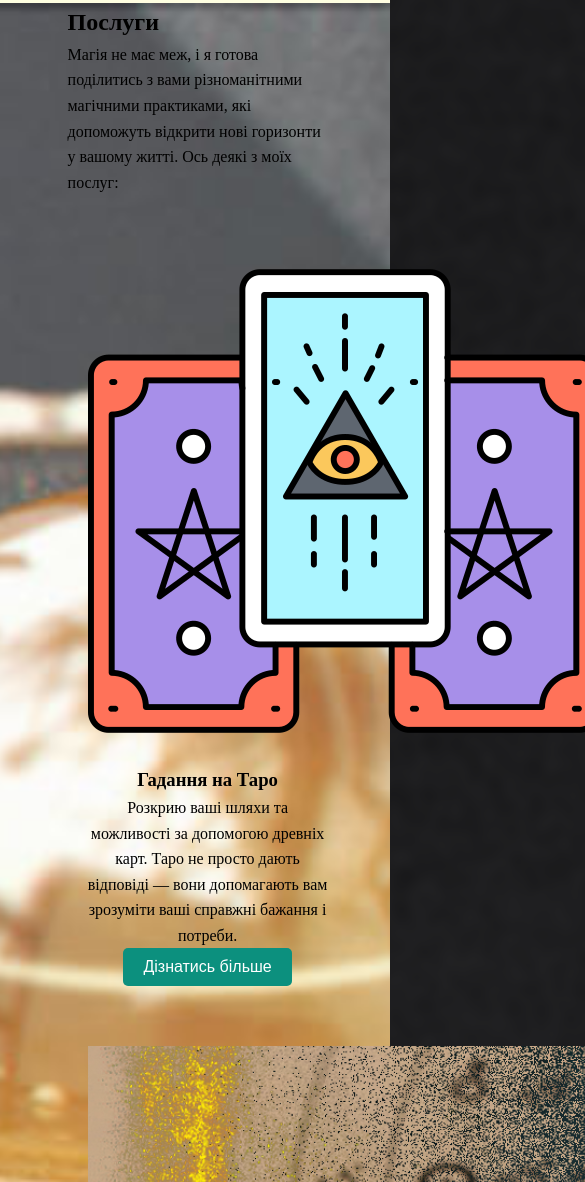
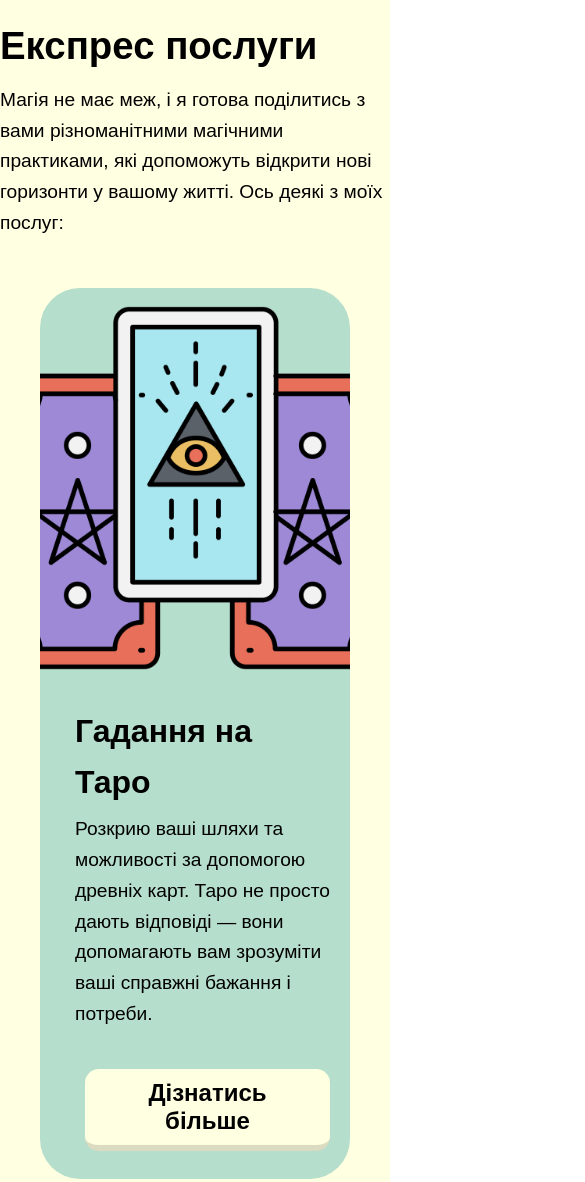
Before and after one commit to adidvar/ind, a plain HTML site: page index.html in a window 390 px wide. Shown: the part 5532-6714 px from the top of the page, 585 px wide, since content can reach past the window. Drawn offline with Linux system fonts and the light colour scheme; a web font is replaced by a local one.

Commit message:
extra sevices

```diff
--- a/index.html
+++ b/index.html
@@ -17,7 +17,7 @@
     <!--Стилі Богдана-->
     <link rel="stylesheet" href="style/reviews.css">
     <link rel="stylesheet" href="style/shop.css">
-    <link rel="stylesheet" href="style/services2.css">
+    <link rel="stylesheet" href="style/extra-services.css">
 
     <link rel="preconnect" href="https://fonts.googleapis.com">
     <link rel="preconnect" href="https://fonts.gstatic.com" crossorigin>
@@ -127,7 +127,8 @@
                     <div class="service-card">
                         <div class="service-card__title">Політ на ступці</div>
                         <div class="service-card__description">
-                            Орендуйте ступку, щоб відчути неймовірне відчуття вільного польоту. Мягка посадка не гарантується!
+                            Орендуйте ступку, щоб відчути неймовірне відчуття вільного польоту. Мягка посадка не
+                            гарантується!
                         </div>
                         <div class="service-card__price">Ціна: 399 грн за 15 хв</div>
                         <div class="service-card__extra">
@@ -152,7 +153,8 @@
                     <div class="service-card">
                         <div class="service-card__title">Психологічна підтримка</div>
                         <div class="service-card__description">
-                            У зручний для вас час, прилітає відьма і надає вам моральну підтримку, може вислухати ваші проблеми і запропонувати свою допомогу!
+                            У зручний для вас час, прилітає відьма і надає вам моральну підтримку, може вислухати ваші
+                            проблеми і запропонувати свою допомогу!
                         </div>
                         <div class="service-card__price">Ціна: 999 грн за консультацію</div>
                         <div class="service-card__extra">
@@ -197,7 +199,8 @@
                     <div class="service-card">
                         <div class="service-card__title">Закляття на швидке вивчення конспектів</div>
                         <div class="service-card__description">
-                            Чарівне заклинання, яке дає змогу осягнути вищі матерії граніту науки, навіть якщо ви вперше їх
+                            Чарівне заклинання, яке дає змогу осягнути вищі матерії граніту науки, навіть якщо ви вперше
+                            їх
                             бачите.
                             Ідеально для тих, хто забув відкрити підручник до екзамену!
                         </div>
@@ -229,57 +232,90 @@
 
     </section>
 
-    <section id="services_2">
-        <div class="container">
-            <h2>Послуги</h2>
+    <section id="extra-services">
+        <div class="width-wrapper">
+            <h2>Експрес послуги</h2>
             <p>Магія не має меж, і я готова поділитись з вами різноманітними магічними практиками, які допоможуть
                 відкрити
                 нові горизонти у вашому житті. Ось деякі з моїх послуг:</p>
-
-            <div class="services__list">
-                <div class="service">
-                    <img src="img/taro.png" alt="Гадання на Таро" class="service__img">
+            <div class="extra-services__wrap">
+                <div class="move-wrapper">
+                    <div class="extra-service__card">
+                        <img src="img/taro.png" alt="Гадання на Таро">
+                        <div class="extra-service__card__text-block">
                             <h3>Гадання на Таро</h3>
-                    <p>Розкрию ваші шляхи та можливості за допомогою древніх карт. Таро не просто дають відповіді — вони
+                            <p>Розкрию ваші шляхи та можливості за допомогою древніх карт.
+                                Таро не просто дають відповіді —
+                                вони
                                 допомагають вам зрозуміти ваші справжні бажання і потреби.</p>
                             <button class="btn">Дізнатись більше</button>
                         </div>
-                <div class="service">
-                    <img src="img/ritual.webp" alt="Ритуали очищення" class="service__img">
+                    </div>
+                </div>
+                <div class="move-wrapper">
+                    <div class="extra-service__card">
+                        <img src="img/ritual.webp" alt="Ритуали очищення">
+                        <div class="extra-service__card__text-block">
                             <h3>Ритуали очищення</h3>
                             <p>Очистіть свою енергію від негативу та знайдіть спокій. Після очищення ви будете відчувати
                                 легкість і
                                 гармонію у своєму житті.</p>
                             <button class="btn">Дізнатись більше</button>
                         </div>
-                <div class="service">
-                    <img src="img/amulet.avif" alt="Захисні амулети" class="service__img">
+                    </div>
+                </div>
+                <div class="move-wrapper">
+                    <div class="extra-service__card">
+                        <img src="img/amulet.avif" alt="Захисні амулети">
+                        <div class="extra-service__card__text-block">
                             <h3>Захисні амулети</h3>
-                    <p>Амулети ручної роботи для захисту та підтримки вашої енергетики. Підходять для людей, які шукають
+                            <p>Амулети ручної роботи для захисту та підтримки вашої енергетики. Підходять для людей, які
+                                шукають
                                 захист від негативу.</p>
                             <button class="btn">Дізнатись більше</button>
                         </div>
-                <div class="service">
-                    <img src="img/3.png" alt="Заклинання любові" class="service__img">
+                    </div>
+                </div>
+                <div class="move-wrapper">
+                    <div class="extra-service__card">
+                        <img src="img/3.png" alt="Заклинання любові">
+
+                        <div class="extra-service__card__text-block">
                             <h3>Заклинання любові</h3>
-                    <p>Магічні обряди для залучення справжньої любові. Вони допомагають розкрити серце і побудувати
+                            <p>Магічні обряди для залучення справжньої любові. Вони допомагають розкрити серце і
+                                побудувати
                                 гармонійні стосунки.</p>
                             <button class="btn">Дізнатись більше</button>
                         </div>
-                <div class="service">
-                    <img src="img/drugs.jpg" alt="Духовне лікування" class="service__img">
+                    </div>
+                </div>
+                <div class="move-wrapper">
+                    <div class="extra-service__card">
+                        <img src="img/drugs.jpg" alt="Духовне лікування">
+
+                        <div class="extra-service__card__text-block">
                             <h3>Духовне лікування</h3>
-                    <p>Поглиблене лікування на рівні душі та тіла. Відновлюємо баланс енергії та допомагаємо знайти
+                            <p>Поглиблене лікування на рівні душі та тіла. Відновлюємо баланс енергії та допомагаємо
+                                знайти
                                 внутрішній спокій.</p>
                             <button class="btn">Дізнатись більше</button>
                         </div>
-                <div class="service">
-                    <img src="img/defense.webp" alt="Магія захисту" class="service__img">
+                    </div>
+                </div>
+                <div class="move-wrapper">
+                    <div class="extra-service__card">
+                        <img src="img/defense.webp" alt="Магія захисту">
+
+                        <div class="extra-service__card__text-block">
                             <h3>Магія захисту</h3>
-                    <p>Магічні ритуали для захисту вашого житла, родини та енергетичного поля. Забезпечте себе від
+                            <p>Магічні ритуали для захисту вашого житла, родини та енергетичного поля. Забезпечте себе
+                                від
                                 будь-яких
                                 зовнішніх впливів і негативу.</p>
                             <button class="btn">Дізнатись більше</button>
+                        </div>
+                    </div>
+                </div>
             </div>
         </div>
         </div>
--- a/style/about.css
+++ b/style/about.css
@@ -3,6 +3,8 @@
 }
 
 .about__container {
+    padding: 20px;
+    padding-bottom: 30px;
     padding-top: 40px;
     padding-bottom: 80px;
     display: grid;
@@ -17,6 +19,7 @@
 
     padding: 20px;
     border-radius: 40px;
+    height: 100%;
 }
 
 .about__container .about__block:hover {
--- /dev/null
+++ b/style/extra-services.css
@@ -0,0 +1,99 @@
+  #extra-services {
+    background: #ffffe1;
+    padding-top: 20px;
+    padding-bottom: 40px;
+  }
+
+  #extra-services>div>h2 {
+    padding-bottom: 8px;
+    font-family: "Sofia Sans", sans-serif;
+    font-size: 2.4em;
+  }
+
+  #extra-services>div>p {
+    font-family: "Sofia Sans", sans-serif;
+    font-size: 1.2em;
+    padding-bottom: 10px;
+  }
+
+  .extra-services__wrap {
+    padding: 20px;
+    padding-bottom: 30px;
+    display: grid;
+    grid-template-columns: 1fr 1fr;
+    column-gap: 40px;
+    row-gap: 40px;
+  }
+
+@media only screen and (max-width: 850px) {
+  .extra-services__wrap {
+    grid-template-columns: 1fr;
+    padding: 40px;
+  }
+}
+
+  .extra-service__card {
+    border-radius: 40px;
+    background: #b6decc;
+    height: 100%;
+  }
+
+  .extra-service__card {
+    transition: all 0.3s ease-in-out 0.3s;
+  }
+
+  .extra-service__card>img {
+    transition: all 0.3s ease-in-out 0.3s;
+    filter: saturate(0.9) brightness(0.95) blur(0px);
+  }
+
+  .extra-service__card:hover {
+    box-shadow: 0px 20px 20px 0px rgba(0, 0, 0, 0.3);
+    transform: translateY(-10px);
+    transition: all 1s ease-in-out 0s;
+  }
+
+  .extra-service__card:hover>img {
+    transition: all 1s ease-in-out 0s;
+    filter: saturate(1) brightness(1.1) blur(1px) hue-rotate(90deg);
+  }
+
+  .extra-service__card__text-block {
+    padding: 20px;
+    padding-left: 35px;
+    padding-top: 0;
+  }
+
+  .extra-service__card__text-block>h3 {
+    margin-top: 10px;
+    margin-bottom: 6px;
+    font-family: "Sofia Sans", sans-serif;
+    font-size: 2em;
+  }
+
+  .extra-service__card__text-block>p {
+    padding-bottom: 40px;
+    font-family: "Sofia Sans", sans-serif;
+    font-size: 1.2em;
+  }
+
+  .extra-service__card img {
+    border-radius: 40px 40px 0px 0px;
+    width: 100%;
+    height: 400px;
+    object-fit: cover;
+  }
+
+  .btn {
+    font-family: "Sofia Sans", sans-serif;
+    font-size: 1.5em;
+    font-weight: bold;
+    padding: 10px 40px;
+    margin-left: 10px;
+    color: black;
+    background: #ffffe1;
+    border-radius: 14px;
+    margin-bottom: 8px;
+    border: 0px;
+    border-bottom: 6px solid #dbdbc1;
+  }
--- a/style/faq.css
+++ b/style/faq.css
@@ -9,6 +9,8 @@
     grid-template-columns: 1fr 1fr 1fr;
     row-gap: 40px;
     column-gap: 40px;
+    padding: 20px;
+    padding-bottom: 30px;
 }
 
 @media only screen and (max-width: 800px) {
--- a/style/main2.css
+++ b/style/main2.css
@@ -17,26 +17,6 @@
 .container {
     width: 90%;
     margin: 0 auto;
-}
-
-section {
-    padding: 40px 0;
-}
-
-section h2 {
-    font-size: 2rem;
-    text-align: center;
-    margin-bottom: 20px;
-}
-
-.services__list {
-  display: flex;
-  justify-content: space-between;
-}
-
-.service {
-  text-align: center;
-  margin: 20px;
 }
 
 .shop__item {
@@ -97,11 +77,6 @@ section h2 {
   border-radius: 5px;
 }
 
-.container {
-  max-width: 30%;
-  margin: 0 auto;
-}
-
 .section {
   background: rgba(0, 0, 0, 0.7); /* Фон секції для покращення читабельності */
   padding: 20px;
@@ -109,11 +84,6 @@ section h2 {
   border-radius: 10px;
 }
 
-
-#services {
-  background-color: #f5f5f5;
-  padding: 30px;
-}
 
 .services__list {
   display: grid;
@@ -138,20 +108,6 @@ section h2 {
   font-size: 1em;
   color: #666;
   margin: 15px 0;
-}
-
-.btn {
-  background-color: #4CAF50;
-  color: white;
-  padding: 10px 20px;
-  border: none;
-  border-radius: 5px;
-  cursor: pointer;
-  font-size: 1em;
-}
-
-.btn:hover {
-  background-color: #45a049;
 }
 
 .testimonials {
--- a/style/services.css
+++ b/style/services.css
@@ -15,19 +15,21 @@
   grid-template-rows: repeat(6, auto);
   column-gap: 40px;
   row-gap: 40px;
+  padding: 20px;
+  padding-bottom: 30px;
 }
 
 @media only screen and (max-width: 800px) {
   .servicer__wrap {
     grid-template-columns: repeat(2, 1fr);
-    padding:40px;
+    padding: 40px;
   }
 }
 
 @media only screen and (max-width: 576px) {
   .servicer__wrap {
     grid-template-columns: repeat(1, 1fr);
-    padding:40px;
+    padding: 40px;
   }
 }
 
--- a/style/services2.css
+++ /dev/null
@@ -1,54 +0,0 @@
-  #services_2 {
-    padding: 0 8% 30px 8%;
-    background-image: url("../img/table.jpg");
-    border-top: 8px solid #ffffe1;
-    border-bottom: 8px solid #ffffe1;
-    background-position: center;
-    background-repeat: no-repeat;
-    background-size: cover;
-    background-position: top;
-  }
-
-  .services__list {
-    display: grid;
-    grid-template-columns: repeat(auto-fill, minmax(280px, 1fr));
-    gap: 20px;
-    margin-top: 30px;
-  }
-
-  #services_2 .btn {
-    background-color: #0C907E;
-    color: white;
-    padding: 10px 20px;
-    border: none;
-    border-radius: 5px;
-    cursor: pointer;
-    font-size: 1em;
-  }
-
-  .btn:hover {
-    background-color: #45a049;
-  }
-
-  .testimonials {
-    margin-top: 40px;
-    background-color: #fff;
-    padding: 20px;
-    border-radius: 10px;
-    box-shadow: 0 2px 5px rgba(0, 0, 0, 0.1);
-  }
-
-  .testimonials blockquote {
-    font-style: italic;
-    margin: 10px 0;
-    color: #555;
-    text-align: center;
-  }
-
-
-
-  .container {
-    max-width: 1200px;
-    margin: 0 auto;
-    padding: 0 20px;
-  }
--- a/style/shop.css
+++ b/style/shop.css
@@ -121,11 +121,6 @@
   margin-top: auto;
 }
 
-.btn:hover {
-    background-color: #1abc9c;
-    transform: translateY(-5px);
-}
-
 @media (max-width: 768px) {
     .shop__header {
         font-size: 2.5rem;
--- a/style/wrapper.css
+++ b/style/wrapper.css
@@ -5,6 +5,7 @@
 
 *:has(.move-wrapper) {
     position: relative;
+    overflow-x: hidden;
 }
 
 .width-wrapper {
```
Lines whose indentation alone changed are shown as unchanged.
